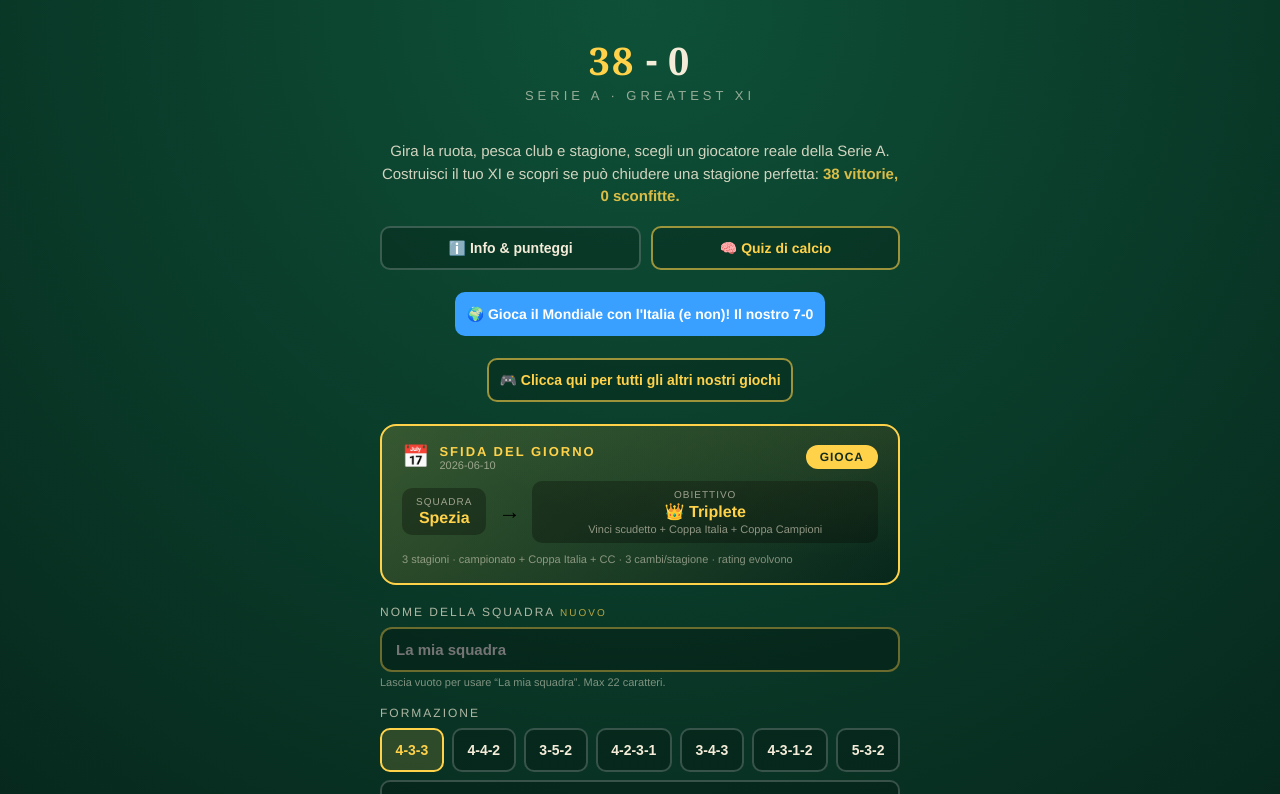
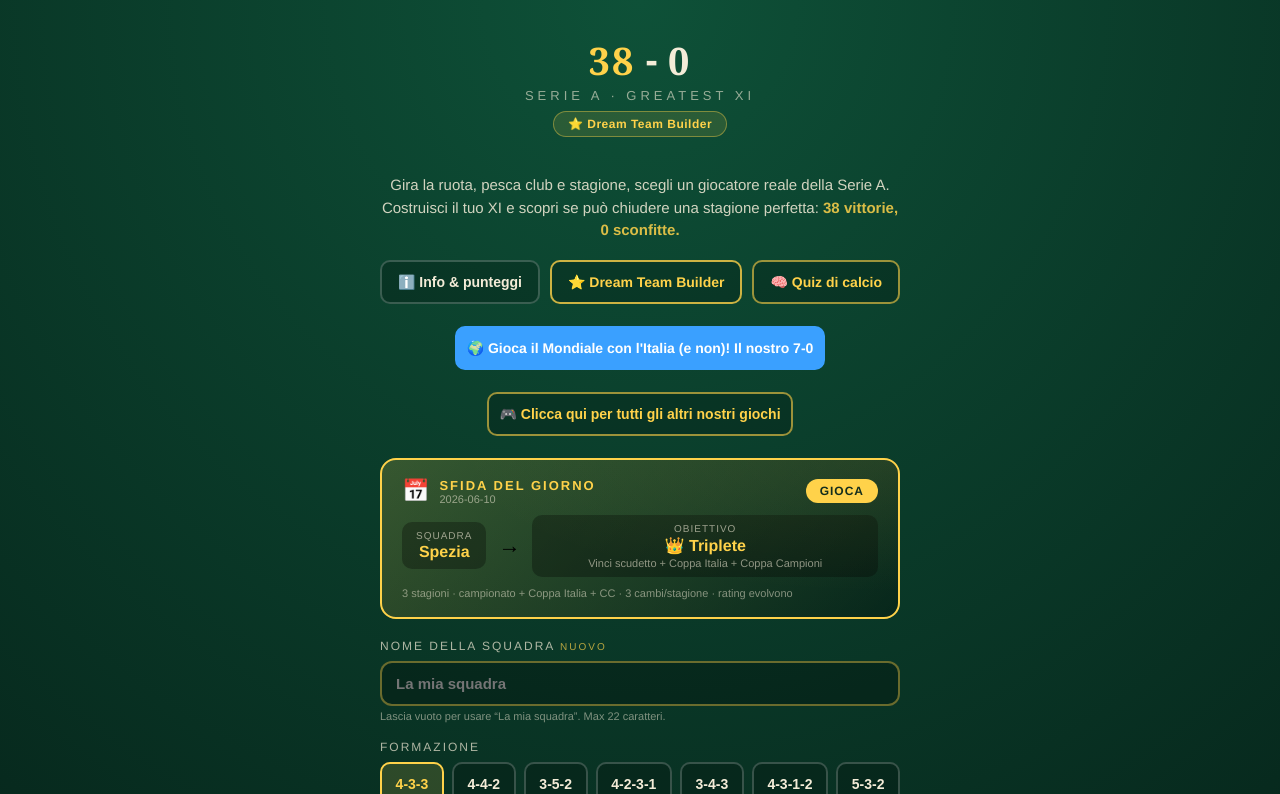
Before and after one commit to Zappo02/38a0-serieA, a React (Vite) app: page / in a window 1280 px wide. Shown: the top 794 px of the page. Built offline with nearby package versions, Linux system fonts and the light colour scheme; the HTML template or start-up script is replaced by a standard one.

Commit message:
Update App.jsx

```diff
--- a/src/App.jsx
+++ b/src/App.jsx
@@ -1061,6 +1061,14 @@
       </div>
       <div style={{fontSize:small?10:13, color:S.cream, opacity:.6, letterSpacing:4,
         textTransform:"uppercase", marginTop:2}}>Serie A · Greatest XI</div>
+      <div style={{marginTop:8}}>
+        <a href="https://universosportivo.com/dream-team-builder/" target="_blank" rel="noopener noreferrer"
+          style={{display:"inline-flex", alignItems:"center", gap:6, background:"rgba(255,210,74,.12)",
+            border:`1px solid ${hexA(S.gold,.4)}`, borderRadius:20, padding:"5px 14px",
+            color:S.gold, textDecoration:"none", fontSize:12, fontWeight:700, letterSpacing:.5}}>
+          ⭐ Dream Team Builder
+        </a>
+      </div>
     </div>
   );
 }
@@ -1097,6 +1105,7 @@
 
 // elenco di tutti i giochi del sito per il modale "Tutti i nostri giochi"
 const OTHER_GAMES = [
+  { emoji: "⭐", name: "Dream Team Builder", url: "https://universosportivo.com/dream-team-builder/" },
   { emoji: "🏆", name: "Serie A 38-0", url: "https://universosportivo.com/38-0-serie-a/" },
   { emoji: "🌍", name: "7-0 Mondiale", url: "https://universosportivo.com/7-0-mondiale/" },
   { emoji: "🧠", name: "Quiz di calcio", url: "https://universosportivo.com/quiz-calcio/" },
@@ -1162,6 +1171,10 @@
           <button onClick={()=>setShowInfo(true)} style={{...chip(false), display:"inline-block"}}>
             ℹ️ Info & punteggi
           </button>
+          <a href="https://universosportivo.com/dream-team-builder/" target="_blank" rel="noopener noreferrer"
+             style={{...chip(false), display:"inline-block", textDecoration:"none", color:S.gold, borderColor:hexA(S.gold,0.8), fontWeight:700}}>
+            ⭐ Dream Team Builder
+          </a>
           <a href="https://universosportivo.com/quiz-calcio/" target="_blank" rel="noopener noreferrer"
              style={{...chip(false), display:"inline-block", textDecoration:"none", color:S.gold, borderColor:hexA(S.gold,0.6)}}>
             🧠 Quiz di calcio
@@ -2042,6 +2055,10 @@
           <button onClick={downloadCard} style={{...bigBtnSm, background:S.gold, color:S.ink}}>
             {genState==="done" ? "✓ Salvata!" : "📲 Salva immagine"}
           </button>
+          <a href="https://universosportivo.com/dream-team-builder/" target="_blank" rel="noopener noreferrer"
+             style={{...bigBtnSm, background:S.gold, color:S.ink, textDecoration:"none", display:"inline-flex", alignItems:"center", fontWeight:900}}>
+            ⭐ Dream Team Builder
+          </a>
           <a href="https://universosportivo.com/quiz-calcio/" target="_blank" rel="noopener noreferrer"
              style={{...bigBtnSm, background:"#3aa0ff", color:"#fff", textDecoration:"none", display:"inline-flex", alignItems:"center"}}>
             🧠 Gioca ai quiz di calcio
```
